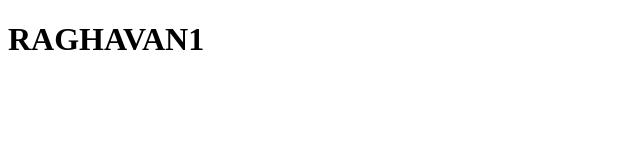
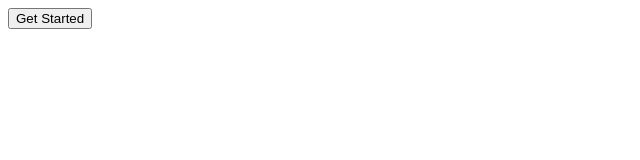
Before and after one commit to Ragavan01/Advanced-technologies-cover-page, a plain HTML site: page index.html in a window 1280 px wide. Shown: the whole page, without its empty margins (0-640 px from the left). Drawn offline with Linux system fonts and the light colour scheme.

Commit message:
Changed to button tag

```diff
--- a/index.html
+++ b/index.html
@@ -8,7 +8,7 @@
 </head>
 <body>
     <div>
-        <h1>RAGHAVAN1</h1>
+        <button class="btn btn-primary" type="submit">Get Started</button>
     </div>
 </body>
 </html>
```
